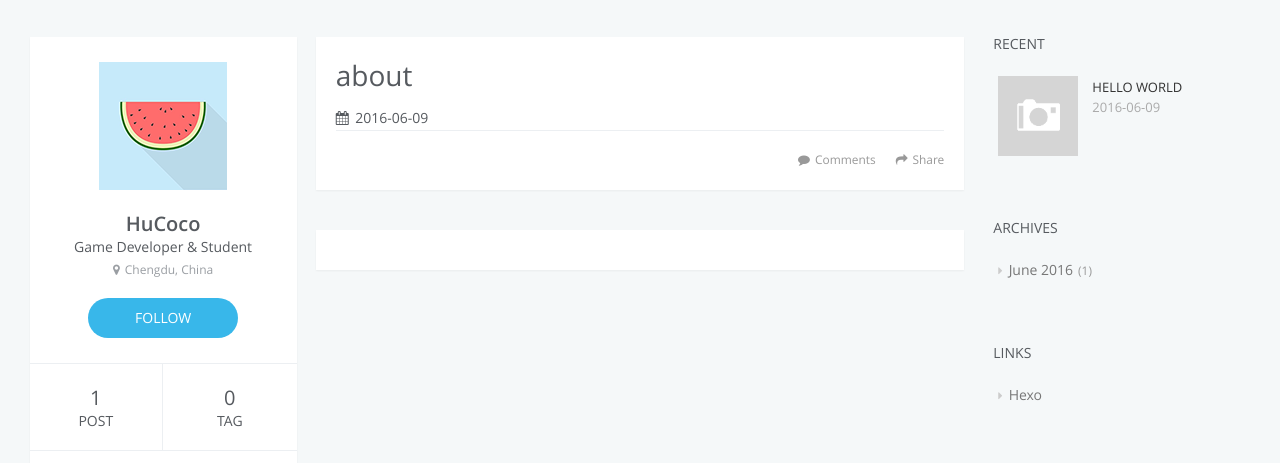
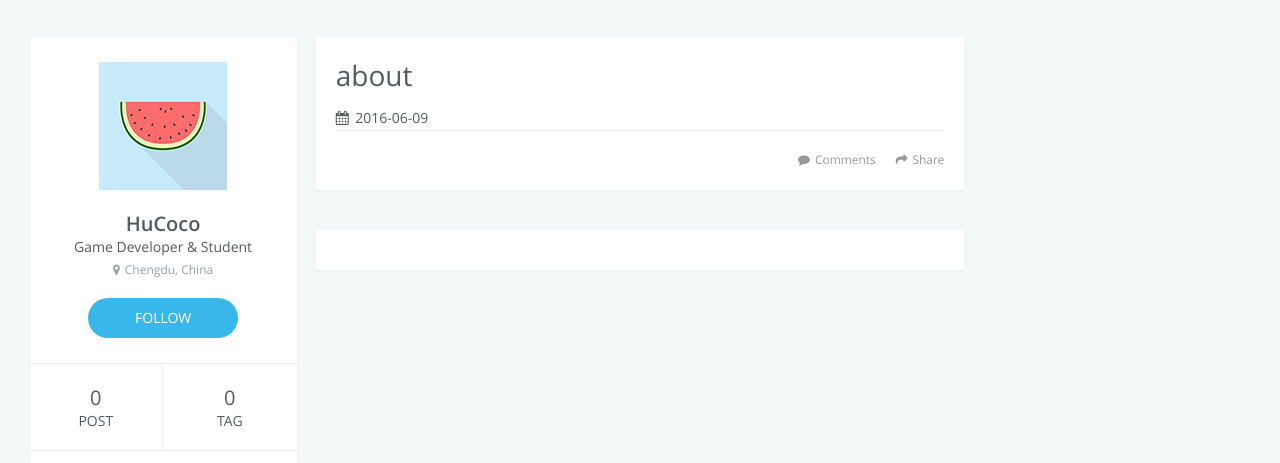
Before and after one commit to HuCoco/HuCoco.github.io, a plain HTML site: page about/index.html in a window 1280 px wide. Shown: the part 67-530 px from the top of the page. Drawn offline with Linux system fonts and the light colour scheme; a script that the page names is missing.

Commit message:
Site updated: 2016-06-09 15:43:19

```diff
--- a/about/index.html
+++ b/about/index.html
@@ -142,7 +142,7 @@
         </div>
         <div class="article-info profile-block">
             <div class="article-info-block">
-                1
+                0
                 <span>post</span>
             </div>
             <div class="article-info-block">
@@ -235,7 +235,7 @@
 
 </div>
 
-    <a data-url="http://hucoco.com/about/index.html" data-id="cip7yu24n0000ntkf9rrfkflc" class="article-share-link"><i class="fa fa-share"></i>Share</a>
+    <a data-url="http://hucoco.com/about/index.html" data-id="cip7zyx1e0000rjkfjini3gne" class="article-share-link"><i class="fa fa-share"></i>Share</a>
 <script>
     (function ($) {
         // Prevent duplicate binding
@@ -331,44 +331,6 @@
                 <aside id="sidebar">
 
 
-    <div class="widget-wrap">
-        <h3 class="widget-title">recent</h3>
-        <div class="widget">
-            <ul id="recent-post" class="">
-
-                    <li>
-
-                        <div class="item-thumbnail">
-                            <a href="/2016/06/09/hello-world/" class="thumbnail">
-
-
-        <span class="thumbnail-image thumbnail-none"></span>
-
-</a>
-
-                        </div>
-
-                        <div class="item-inner">
-                            <p class="item-category"></p>
-                            <p class="item-title"><a href="/2016/06/09/hello-world/" class="title">Hello World</a></p>
-                            <p class="item-date"><time datetime="2016-06-08T16:36:39.000Z" itemprop="datePublished">2016-06-09</time></p>
-                        </div>
-                    </li>
-
-            </ul>
-        </div>
-    </div>
-
-
-
-
-
-    <div class="widget-wrap">
-        <h3 class="widget-title">archives</h3>
-        <div class="widget">
-            <ul class="archive-list"><li class="archive-list-item"><a class="archive-list-link" href="/archives/2016/06/">June 2016</a><span class="archive-list-count">1</span></li></ul>
-        </div>
-    </div>
 
 
 
@@ -376,18 +338,8 @@
 
 
 
-    <div class="widget-wrap widget-list">
-        <h3 class="widget-title">links</h3>
-        <div class="widget">
-            <ul>
 
-                    <li>
-                        <a href="http://hexo.io">Hexo</a>
-                    </li>
 
-            </ul>
-        </div>
-    </div>
 
 
 
--- a/content.json
+++ b/content.json
@@ -1 +1 @@
-{"meta":{"title":"HuCoco","subtitle":"HuCoco's Zone","description":null,"author":"John Doe","url":"http://hucoco.com"},"pages":[{"title":"about","date":"2016-06-09T05:52:24.000Z","updated":"2016-06-09T05:52:24.000Z","comments":true,"path":"about/index.html","permalink":"http://hucoco.com/about/index.html","excerpt":"","text":""}],"posts":[{"title":"Hello World","slug":"hello-world","date":"2016-06-08T16:36:39.000Z","updated":"2016-06-08T16:36:39.000Z","comments":true,"path":"2016/06/09/hello-world/","link":"","permalink":"http://hucoco.com/2016/06/09/hello-world/","excerpt":"","text":"Welcome to Hexo! This is your very first post. Check documentation for more info. If you get any problems when using Hexo, you can find the answer in troubleshooting or you can ask me on GitHub. Quick StartCreate a new post1$ hexo new \"My New Post\" More info: Writing Run server1$ hexo server More info: Server Generate static files1$ hexo generate More info: Generating Deploy to remote sites1$ hexo deploy More info: Deployment","categories":[],"tags":[]}]}
+{"meta":{"title":"HuCoco","subtitle":"HuCoco's Zone","description":null,"author":"John Doe","url":"http://hucoco.com"},"pages":[{"title":"about","date":"2016-06-09T05:52:24.000Z","updated":"2016-06-09T05:52:24.000Z","comments":true,"path":"about/index.html","permalink":"http://hucoco.com/about/index.html","excerpt":"","text":""}],"posts":[]}
```
